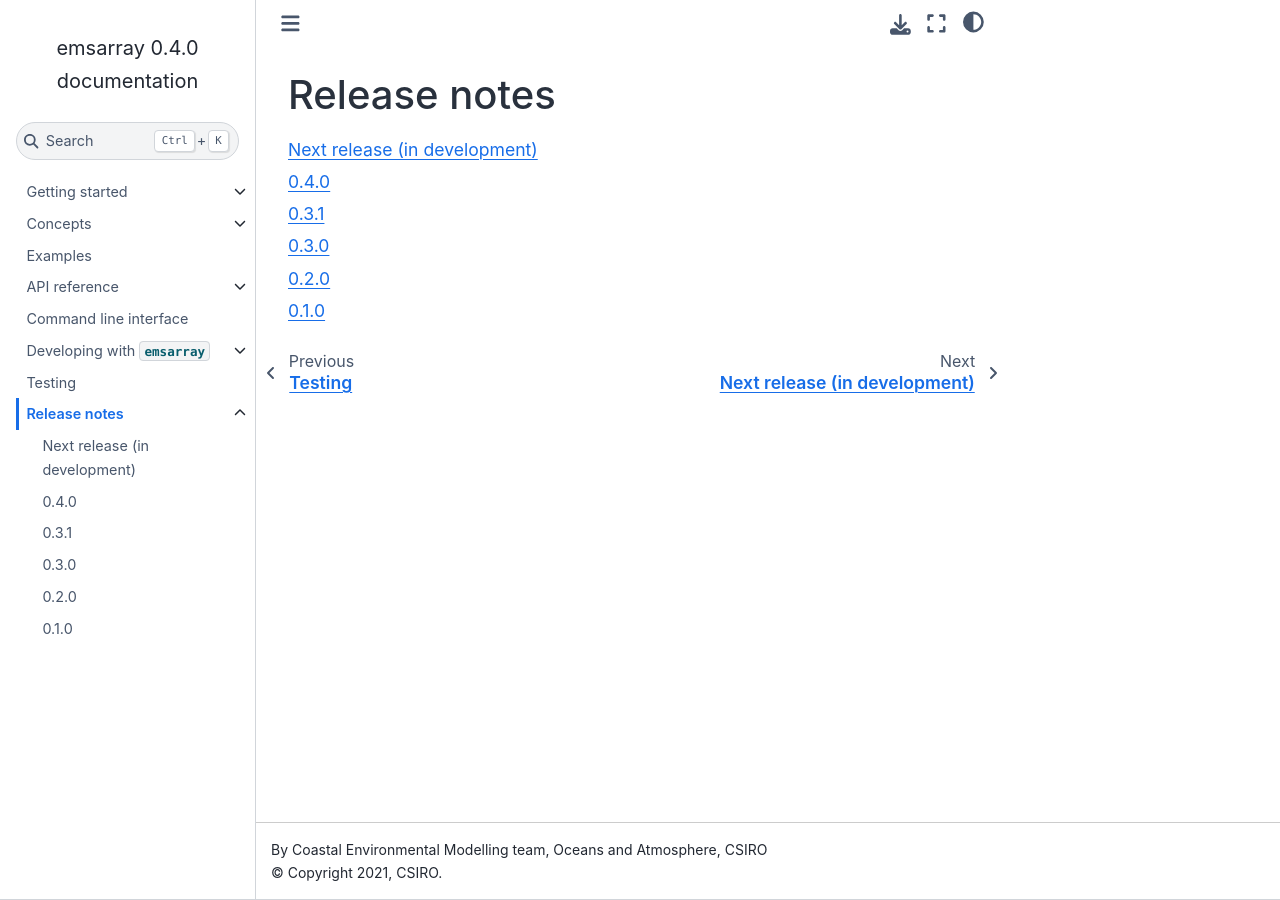
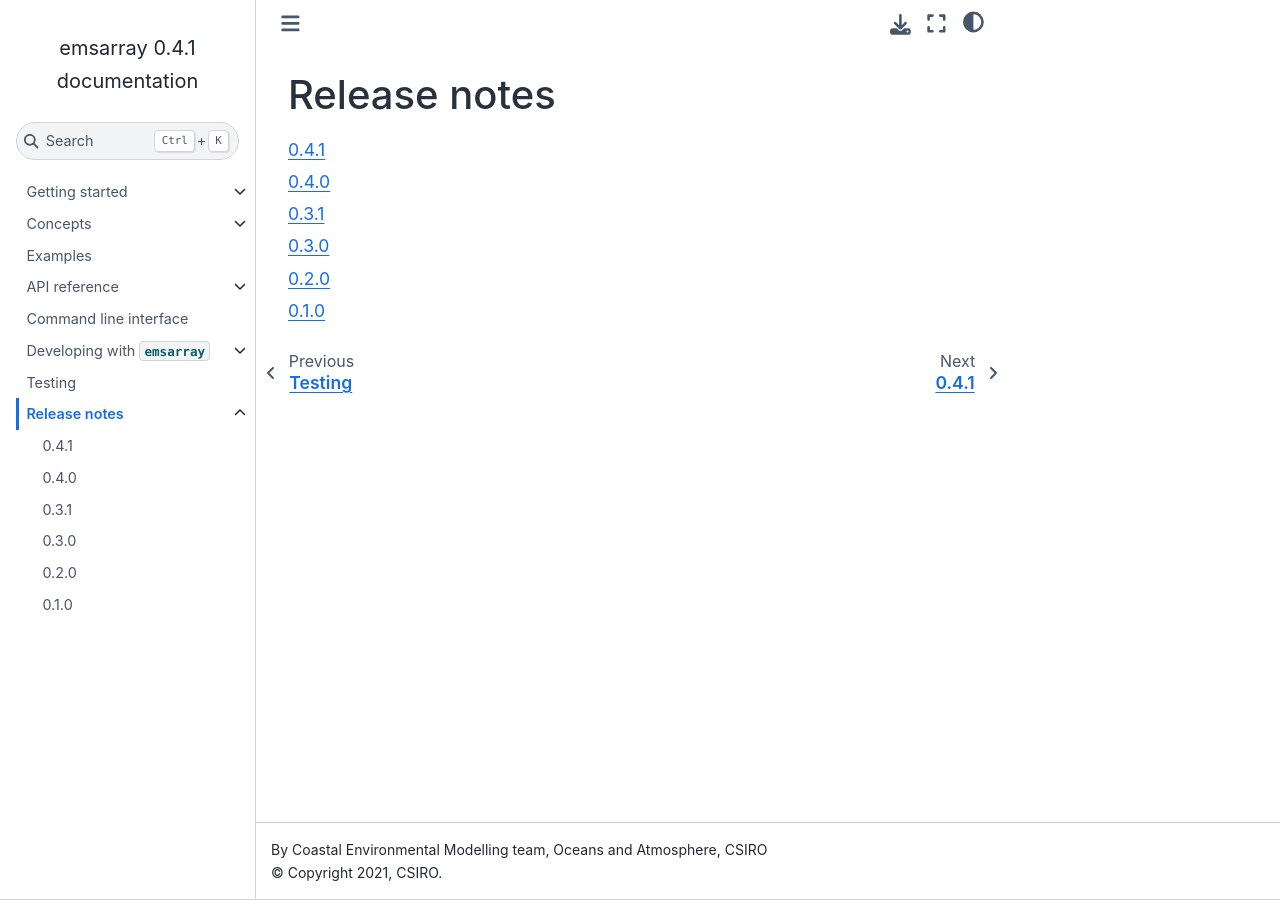
Before and after one commit to csiro-coasts/emsarray, a Sphinx documentation site: the page built from docs/releases/index.rst, in a window 1280 px wide. Built offline with Sphinx 7.4.7 and the Sphinx Book theme 1.1.4, drawn with Linux system fonts in a browser that asks for light colours; pages that are not in the unit, such as notebooks, are missing from menus.

Commit message:
Bump version to v0.4.1

```diff
--- /dev/null
+++ b/docs/releases/0.4.1.rst
@@ -0,0 +1,7 @@
+=====
+0.4.1
+=====
+
+Released on 2023-02-08
+
+* ...
--- a/docs/releases/development.rst
+++ /dev/null
@@ -1,5 +0,0 @@
-=============================
-Next release (in development)
-=============================
-
-* ...
--- a/docs/releases/index.rst
+++ b/docs/releases/index.rst
@@ -4,7 +4,7 @@ Release notes
 
 .. toctree::
 
-   development
+   0.4.1
    0.4.0
    0.3.1
    0.3.0
--- a/setup.cfg
+++ b/setup.cfg
@@ -1,7 +1,7 @@
 [metadata]
 name = emsarray
 description = xarray extension that supports multiple geometry conventions
-version = 0.4.0
+version = 0.4.1
 long_description = file: README.md
 long_description_content_type = text/markdown
 author = "Coastal Environmental Modelling team, Oceans and Atmosphere, CSIRO"
@@ -10,7 +10,7 @@ license = "BSD-3-Clause"
 
 project_urls =
 	Documentation = https://emsarray.readthedocs.io/
-	Release notes = https://emsarray.readthedocs.io/en/stable/releases/0.4.0/
+	Release notes = https://emsarray.readthedocs.io/en/stable/releases/0.4.1/
 	Source = https://github.com/csiro-coasts/emsarray/
 
 [options]
```
Also changed, not shown: 1 other file.
